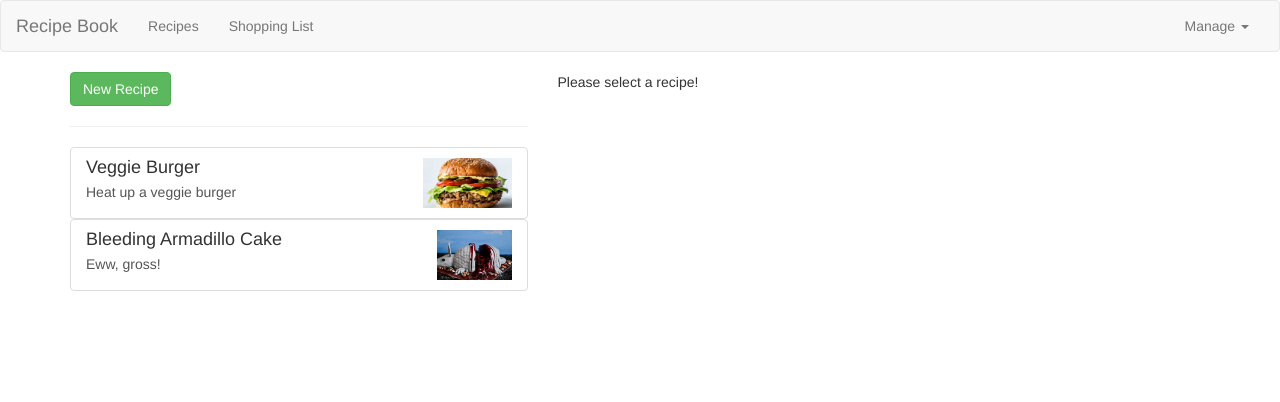
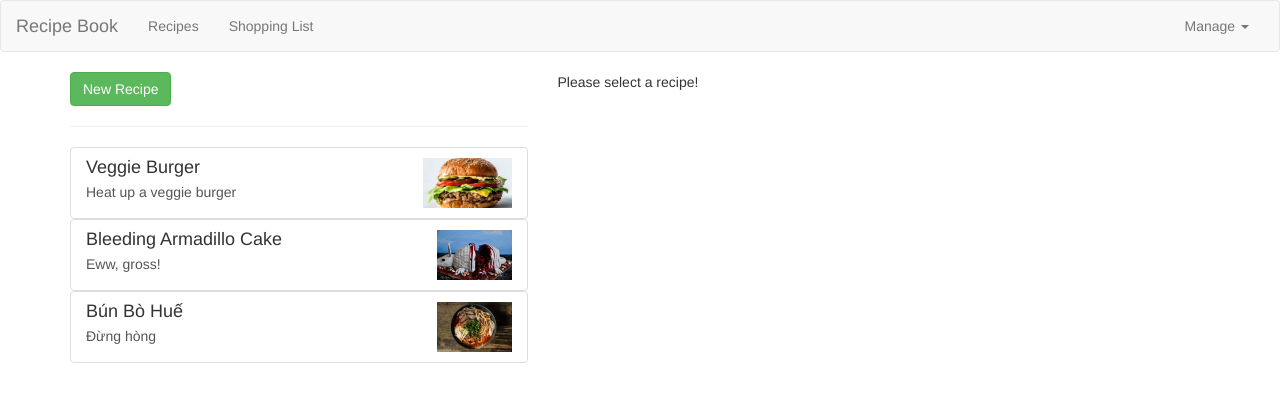
Before and after one commit to gregcharles/recipes, an Angular app: page / in a window 1280 px wide. Shown: the top 402 px of the page. Built offline with nearby package versions, Linux system fonts and the light colour scheme.

Commit message:
Add bún bò

```diff
--- a/src/app/recipes/recipes-list/recipes-list.component.ts
+++ b/src/app/recipes/recipes-list/recipes-list.component.ts
@@ -18,7 +18,11 @@ export class RecipesListComponent implements OnInit {
     new Recipe(
           'Bleeding Armadillo Cake',
           'Eww, gross!',
-          '/assets/images/__red-velvet-armadillo-cake-33.jpg')
+          '/assets/images/__red-velvet-armadillo-cake-33.jpg'),
+    new Recipe(
+        'Bún Bò Huế',
+        'Đừng hòng',
+        '/assets/images/bun-bo-hue-done2.jpg')
   ];
 
   constructor() { }
```
Also changed, not shown: src/assets/images/bun-bo-hue-done2.jpg (added).
